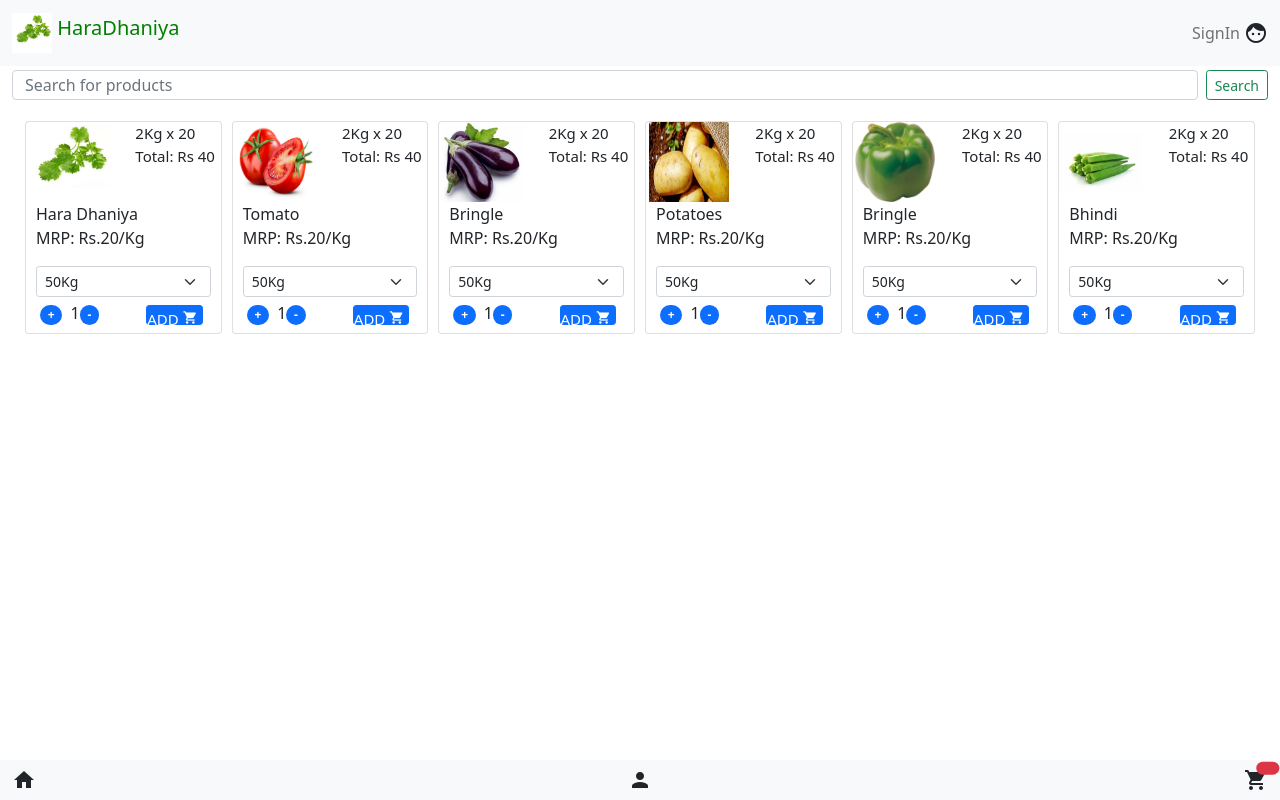
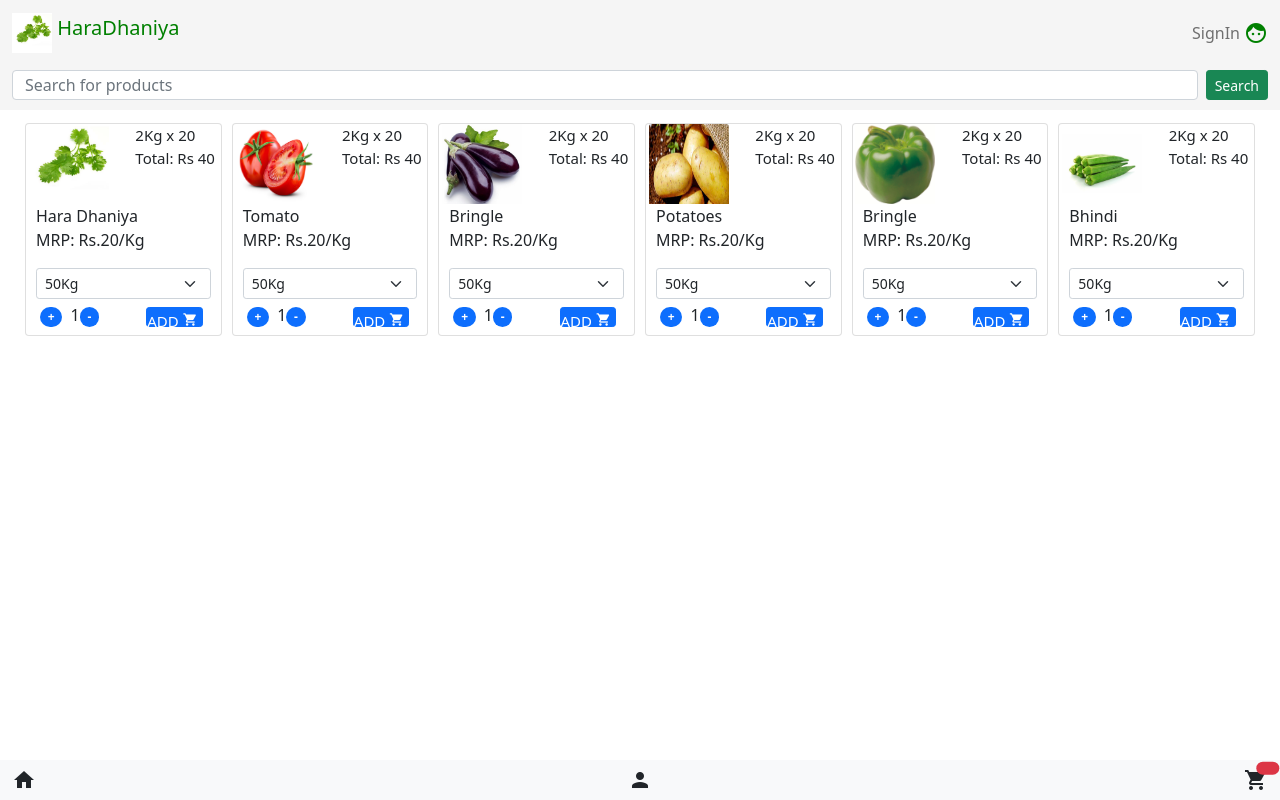
Before and after one commit to shanklesh/haradhaniya, a React (Create React App) app: page / in a window 1280 px wide. Built offline with nearby package versions, Linux system fonts and the light colour scheme.

Commit message:
nav bar background

```diff
--- a/src/App.css
+++ b/src/App.css
@@ -92,3 +92,6 @@
 .textAlign{
   text-align: initial !important;
 }
+.green {
+  background-color: whitesmoke;
+}
--- a/src/App.js
+++ b/src/App.js
@@ -8,8 +8,12 @@ import {BottomBar } from './component/bottomBar.component'
 function App() {
   return (
   <div className="App">
-     <NaveBar></NaveBar>
+     <div className="sticky-top green">
+
+     <NaveBar>
+     </NaveBar>
      <SearchProduct></SearchProduct>
+     </div>
      <Products></Products>
      <BottomBar></BottomBar>
   </div>
--- a/src/component/SearchProduct.component.js
+++ b/src/component/SearchProduct.component.js
@@ -3,13 +3,13 @@ import { Nav, Form, Button, FormGroup, FormControl, ControlLabel ,Navbar,Contain
 
 export function SearchProduct() {
     return (
-      <div className= "container-fluid searchBar fixed-top ">
+      <div className= "container-fluid mt-1">
       <div className="row">
       <div className="col">
-          <div className="justify-content-center">
+          <div className="justify-content-center mmb">
           <form className="d-flex">
            <input className="form-control me-2 searchbutton" type="search" placeholder="Search for products" aria-label="Search"></input>
-           <button className="btn btn-sm btn-outline-success searchbutton" type="submit">Search</button>
+           <button className="btn btn-sm btn-success searchbutton" type="submit">Search</button>
           </form>
       </div>
      </div>
--- a/src/component/navbar.component.js
+++ b/src/component/navbar.component.js
@@ -1,11 +1,11 @@
 import React from "react";
 import { Nav, Form, Button, FormGroup, FormControl, ControlLabel ,Navbar,Container } from 'react-bootstrap';
 import { SignIn } from "./SignIn.component";
-
+import { SearchProduct } from "./SearchProduct.component";
 export function NaveBar() {
     return (
-        <div className="sticky-top mb50">
-        <Navbar bg="light" variant="light">
+        // <div className="sticky-top mb50">
+        <Navbar className="green">
             <Container fluid>
               <Navbar.Brand href="#home">
                 <img
@@ -23,9 +23,11 @@ export function NaveBar() {
             </Navbar.Collapse>
        <span className="material-icons position-realtive">face
   </span>
+
+
   </Container>
+  </Navbar>
 
-  </Navbar>
-        </div>
+        /* </div> */
     )
 }
```
